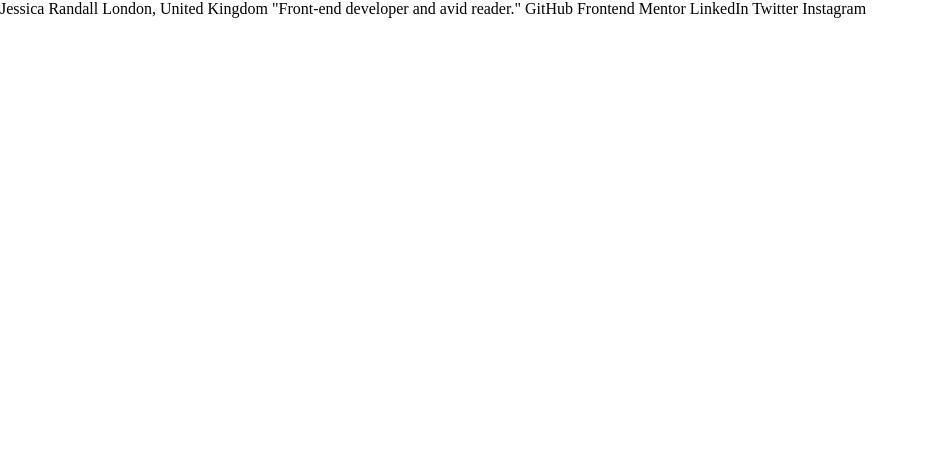
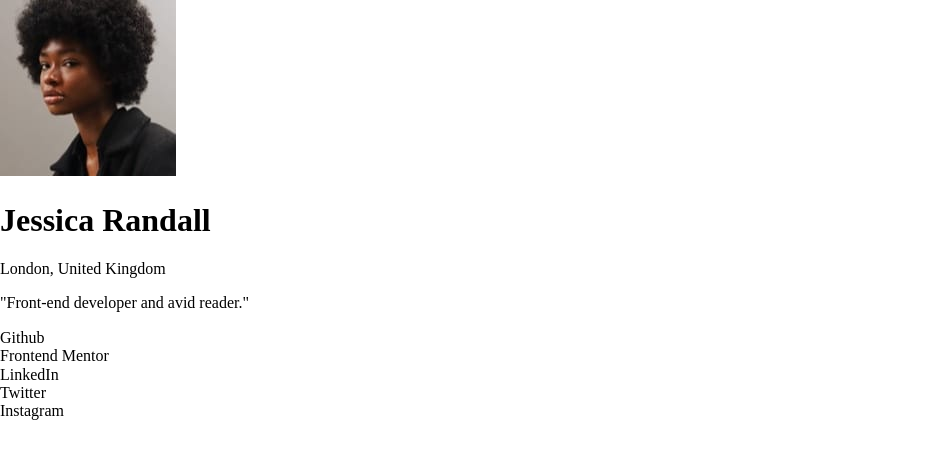
Before and after one commit to BoxyPipesnake/Social-links-profile, a plain HTML site: page index.html in a window 1280 px wide. Shown: the whole page, without its empty margins (0-928 px from the left). Drawn offline with Linux system fonts and the light colour scheme.

Commit message:
Define HTML Structure

```diff
--- a/index.html
+++ b/index.html
@@ -13,15 +13,23 @@
 </head>
 <body>
 
-  Jessica Randall
-  London, United Kingdom
-  "Front-end developer and avid reader."
-
-  GitHub
-  Frontend Mentor
-  LinkedIn
-  Twitter
-  Instagram
+  <main class="main-container">
+    <section class="info-section">
+      <img class="profile-img" src="./assets/images/avatar-jessica.jpeg" alt="Jessica Randal profile image">
+      <h1>Jessica Randall</h1>
+      <p class="location">London, United Kingdom</p>
+    </section>
+    <section class="social-media">
+      <p class="self-description">
+        "Front-end developer and avid reader."
+      </p>
+      <div class="link-container">Github</div>
+      <div class="link-container">Frontend Mentor</div>
+      <div class="link-container">LinkedIn</div>
+      <div class="link-container">Twitter</div>
+      <div class="link-container">Instagram</div>
+    </section>
+  </main>
 
 </body>
 </html>
```
